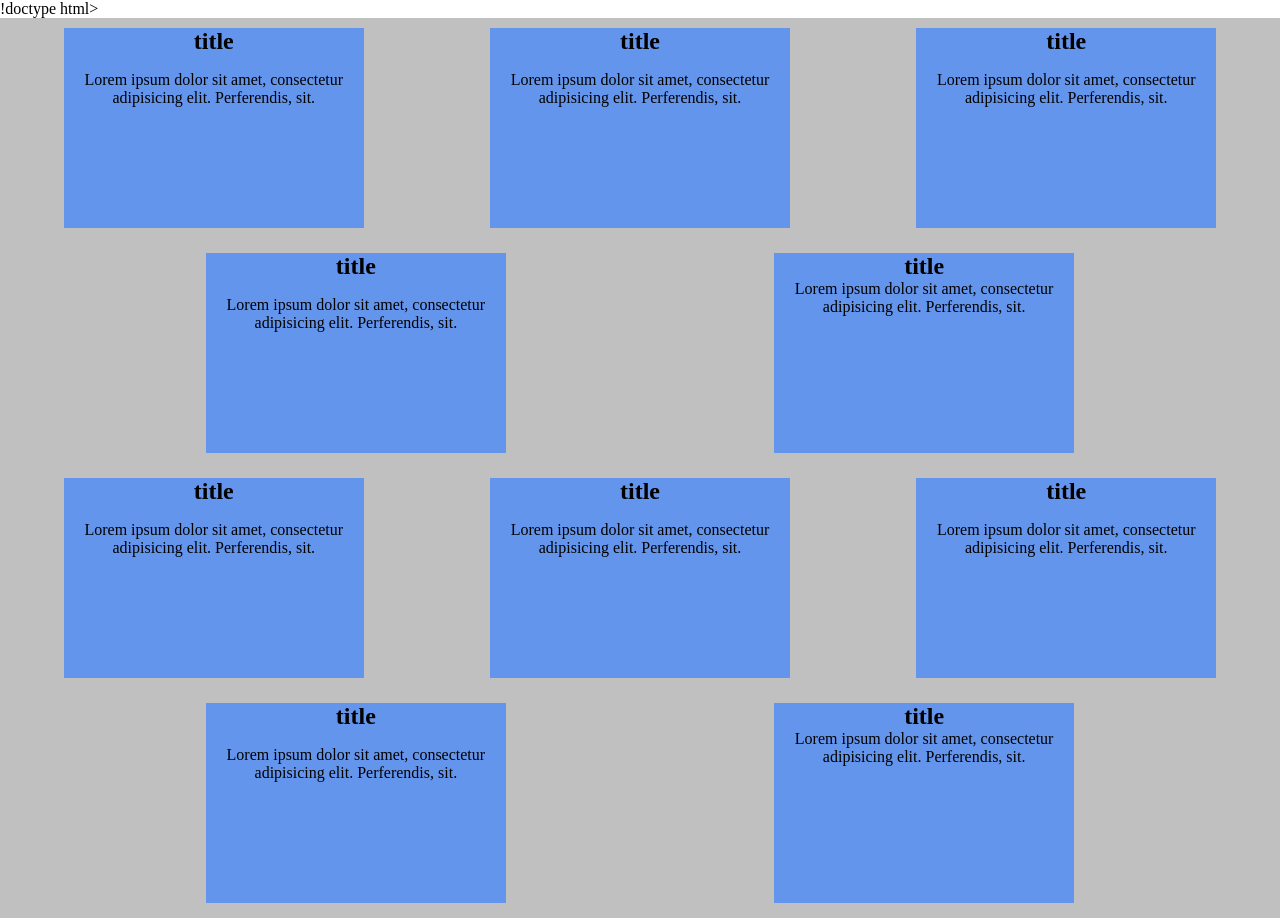
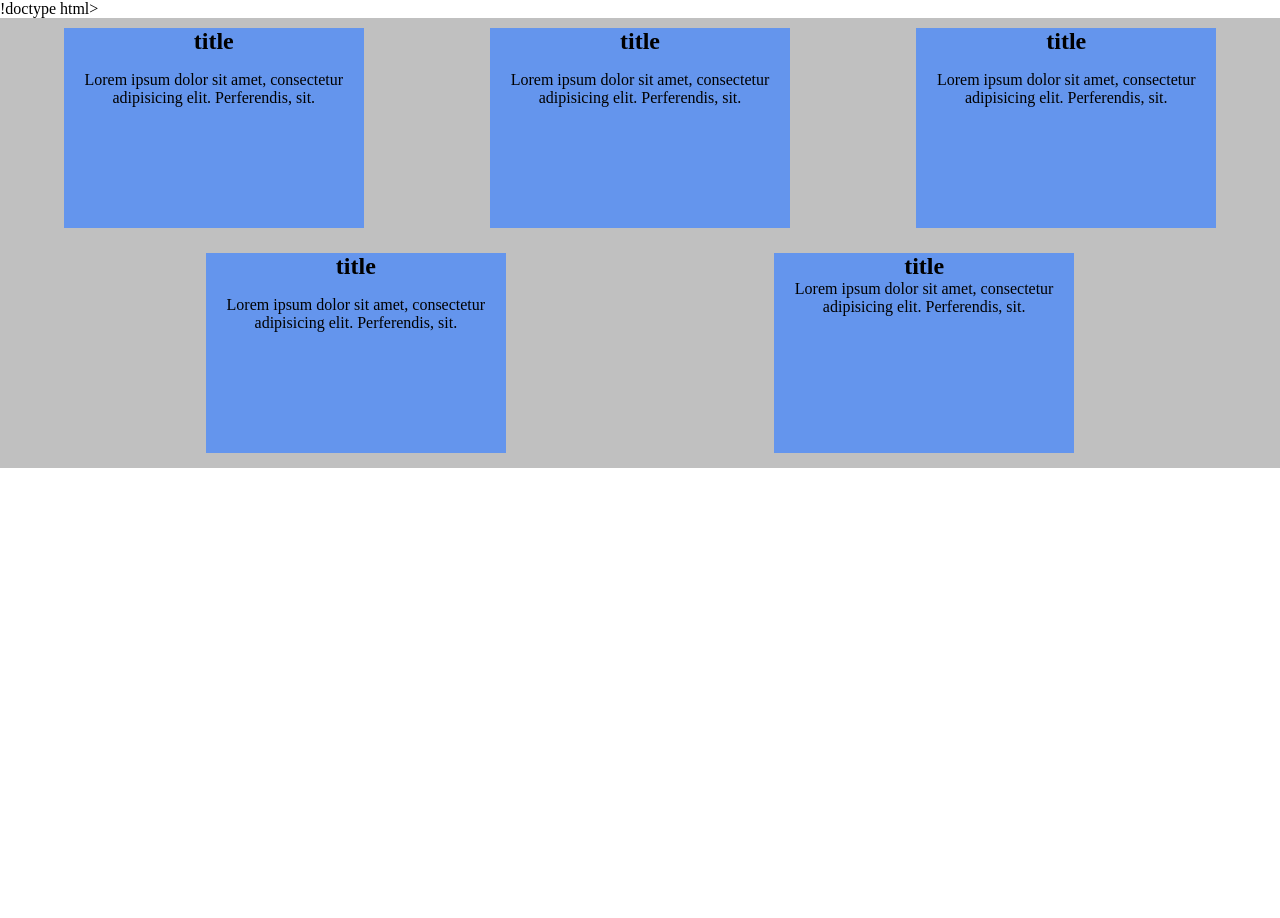
Before and after one commit to Keyn1991/htmlHomeWorks, a plain HTML site: page lesson2/index.html in a window 1280 px wide. After the commit the page ends 800 px from the top, so only its background shows below. Drawn offline with Linux system fonts and the light colour scheme.

```diff
--- a/lesson2/index.html
+++ b/lesson2/index.html
@@ -43,39 +43,6 @@
     </div>
 
 
-</div>
-<div class="wrap">
-
-    <div class="box">
-        <h2>title</h2>
-        <p>
-            Lorem ipsum dolor sit amet, consectetur adipisicing elit. Perferendis, sit.
-        </p>
-    </div>
-    <div class="box">
-        <h2>title</h2>
-        <p>
-            Lorem ipsum dolor sit amet, consectetur adipisicing elit. Perferendis, sit.
-        </p>
-    </div>
-    <div class="box">
-        <h2>title</h2>
-        <p>
-            Lorem ipsum dolor sit amet, consectetur adipisicing elit. Perferendis, sit.
-        </p>
-    </div>
-    <div class="box">
-        <h2>title</h2>
-        <p>
-            Lorem ipsum dolor sit amet, consectetur adipisicing elit. Perferendis, sit.
-        </p>
-    </div>
-    <div class="box xxx">
-        <h2>title</h2>
-        <p>
-            Lorem ipsum dolor sit amet, consectetur adipisicing elit. Perferendis, sit.
-        </p>
-    </div>
 
 
 </div>
```
